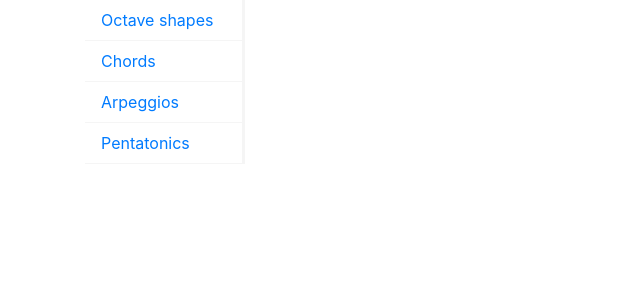
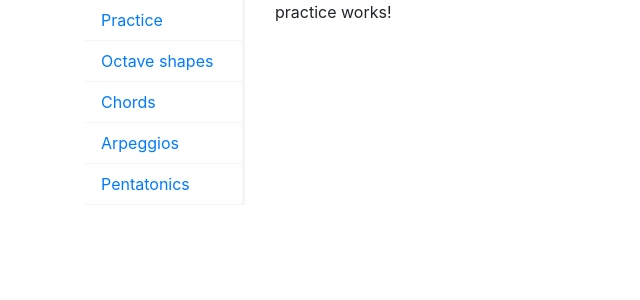
Before and after one commit to sparkoo/guitar-practice, an Angular app: page / in a window 1280 px wide. Shown: the top 300 px of the page, without its empty margins (0-640 px from the left). Built offline with nearby package versions, Linux system fonts and the light colour scheme.

Commit message:
routing and navigation

```diff
--- a/src/app/app.component.html
+++ b/src/app/app.component.html
@@ -3,21 +3,24 @@
     <div class="col-md-2">
       <ul class="nav flex-column left-menu">
         <li class="nav-item">
-          <a href="#" class="nav-link">Octave shapes</a>
+          <a routerLink="/practice" routerLinkActive="active" class="nav-link">Practice</a>
         </li>
         <li class="nav-item">
-          <a href="#" class="nav-link">Chords</a>
+          <a routerLink="/octaveShapes" routerLinkActive="active" class="nav-link">Octave shapes</a>
         </li>
         <li class="nav-item">
-          <a href="#" class="nav-link">Arpeggios</a>
+          <a routerLink="/chords" routerLinkActive="active" class="nav-link">Chords</a>
         </li>
         <li class="nav-item">
-          <a href="#" class="nav-link">Pentatonics</a>
+          <a routerLink="/arpeggios" routerLinkActive="active" class="nav-link">Arpeggios</a>
+        </li>
+        <li class="nav-item">
+          <a routerLink="/pentatonics" routerLinkActive="active" class="nav-link">Pentatonics</a>
         </li>
       </ul>
     </div>
     <div class="col-md-10">
-
+      <router-outlet></router-outlet>
     </div>
   </div>
 </div>
--- a/src/app/app.component.scss
+++ b/src/app/app.component.scss
@@ -9,3 +9,7 @@ li.nav-item {
 li.nav-item:hover {
   background: whitesmoke;
 }
+
+li.nav-item .active {
+  background: lightgray;
+}
```
Also changed, not shown: src/app/app-routing.module.ts (added, +24 -0 lines), src/app/app.module.ts (+14 -2 lines).
